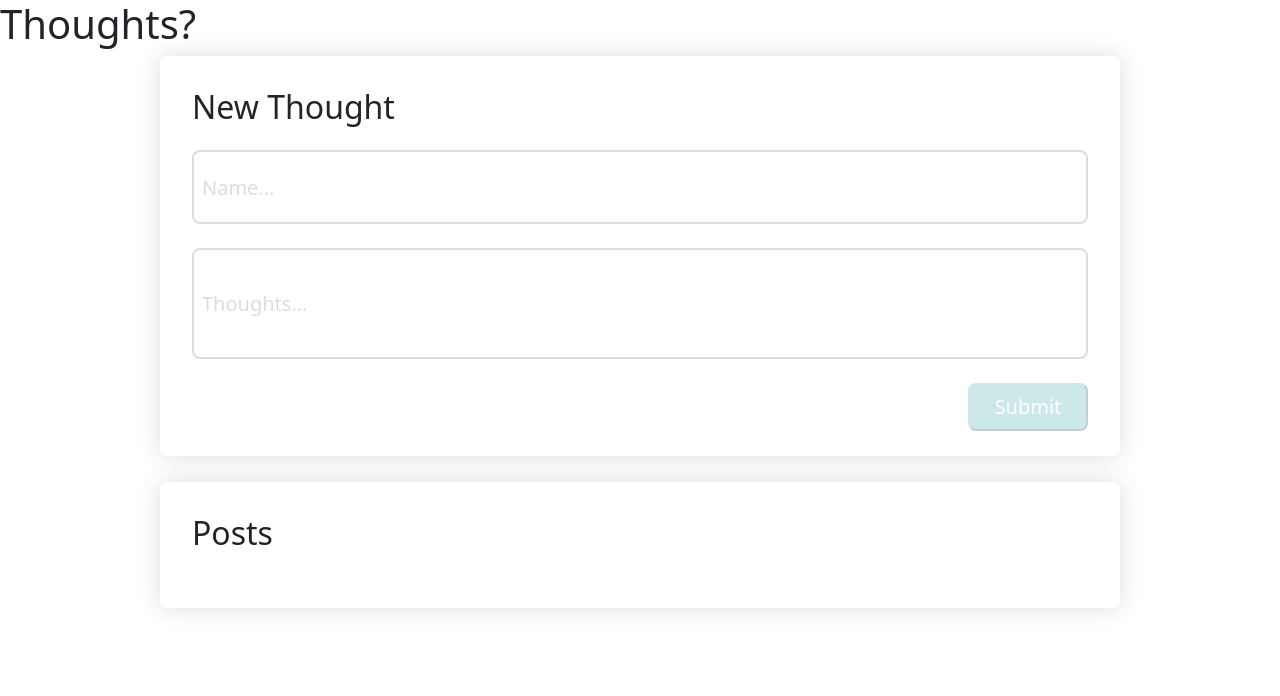
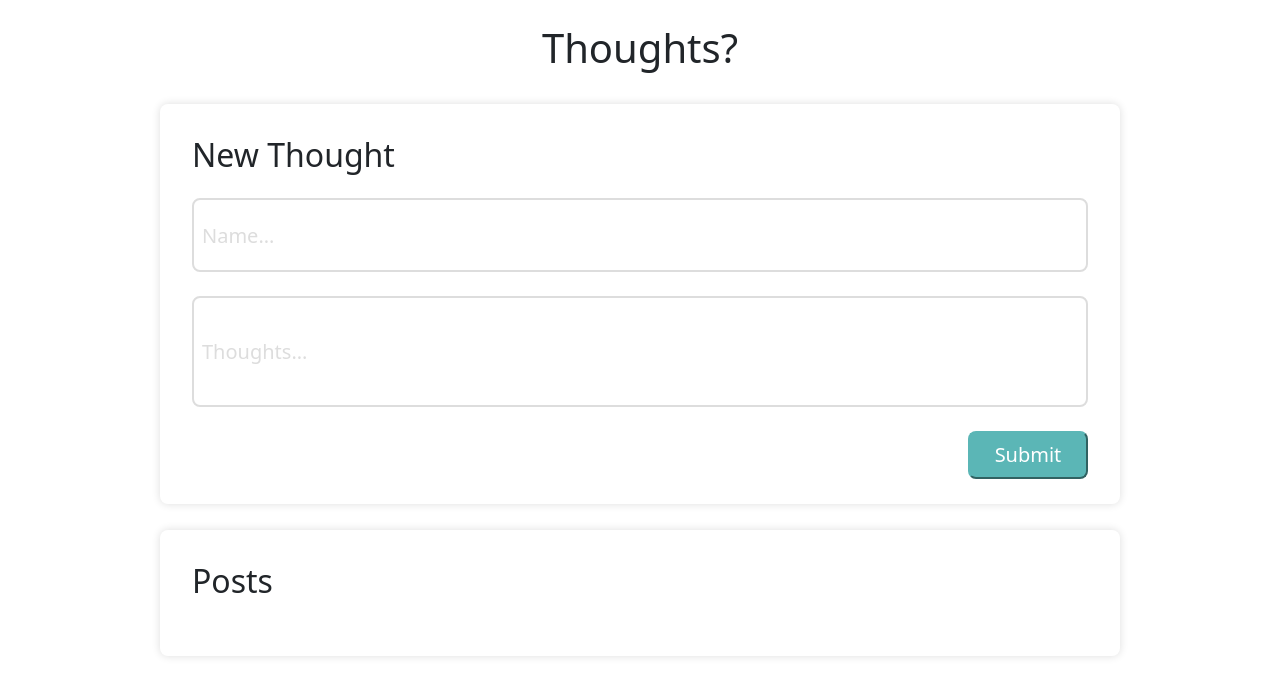
Before and after one commit to tatran5/cis197-hw4, a React (Vite) app: page / in a window 1280 px wide. Shown: the top 696 px of the page. Built offline with nearby package versions, Linux system fonts and the light colour scheme.

Commit message:
finished implementation

```diff
--- a/src/components/App.js
+++ b/src/components/App.js
@@ -20,7 +20,7 @@ const App = () => {
         <h2>New Thought</h2>
         <input className='input-field input-name' value={inputName} onChange={e => setInputName(e.target.value)} placeholder='Name...'/>
         <input className='input-field input-content' value={inputContent} onChange={e => setInputContent(e.target.value)} placeholder='Thoughts...'/>
-        <button className='submit-root-post' disabled={inputName.length === 0 || inputContent.length === 0} onClick={e => updateRootPosts(rootPosts, inputName, inputContent)}>Submit</button>
+        <button className='submit' disabled={inputName.length === 0 || inputContent.length === 0} onClick={e => updateRootPosts(rootPosts, inputName, inputContent)}>Submit</button>
       </div>
       <div className='posts'>
         <h2>Posts</h2>
--- a/src/components/InputReply.js
+++ b/src/components/InputReply.js
@@ -11,10 +11,10 @@ const InputReply = ({depth, replies, setReplies}) => {
   }
 
   return (
-    <div className='input reply'>
-      <input onChange={e => {setInputName(e.target.value)}} placeholder='Name...'/>
-      <input onChange={e => {setInputContent(e.target.value)}} placeholder='Thoughts...'/>
-      <button disabled={inputName.length === 0 || inputContent.length === 0} onClick={e => deleteInputReply(depth, setReplies)}>Submit</button>
+    <div className='reply-container'>
+      <input className='input-field reply-name' onChange={e => {setInputName(e.target.value)}} placeholder='Name...'/>
+      <input className='input-field reply-content' onChange={e => {setInputContent(e.target.value)}} placeholder='Thoughts...'/>
+      <button className='submit' disabled={inputName.length === 0 || inputContent.length === 0} onClick={e => deleteInputReply(depth, setReplies)}>Submit</button>
     </div>
   )
 }
--- a/src/components/Post.js
+++ b/src/components/Post.js
@@ -13,12 +13,18 @@ const Post = ({depth, name, content}) => {
   }
 
   const updateReply = () => {
-    setReplies([...replies, <InputReply depth={depth} replies={replies} setReplies={setReplies}/>])
+    if (replies.length === 0 || replies[replies.length - 1].type !== InputReply) {
+      setReplies([...replies, <InputReply depth={depth} replies={replies} setReplies={setReplies}/>])
+    } else {
+      setReplies(replies.slice(0, replies.length - 1))
+    }
   }
 
   const createReplyButton = () => {
     if (depth < Consts.maxDepth - 1) {
-      return <button className='reply' onClick={e => { updateReply() }}>Reply</button>
+      return (
+        <button className='reply' onClick={e => { updateReply() }}>Reply</button>
+      )
     } else {
       console.log('no')
     }
--- a/src/style/index.css
+++ b/src/style/index.css
@@ -1,4 +1,10 @@
 /* teal: rgb(91, 182, 182) */
+
+h1 {
+	padding-top: 3vh;
+	padding-bottom: 3vh;
+	text-align: center;
+}
 
 .input-container {
 	margin: auto;
@@ -7,9 +13,9 @@
 	width: 75%;
 	height: 50%;
 	border-radius: 1vh;
-	-moz-box-shadow: 0 0 3vh #ddd;
-	-webkit-box-shadow: 0 0 3vh #ddd;
-	box-shadow: 0 0 3vh #ddd;
+	-moz-box-shadow: 0 0 1vh #ddd;
+	-webkit-box-shadow: 0 0 1vh #ddd;
+	box-shadow: 0 0 1vh #ddd;
 }
 
 h2 {
@@ -45,7 +51,7 @@ h2 {
 	height: 33%;
 }
 
-.submit-root-post {
+.submit {
 	float: right;
 	background-color: rgb(91, 182, 182);
 	border-color:  rgb(91, 182, 182);
@@ -67,12 +73,13 @@ h2 {
 
 .posts {
 	margin: auto;
+	margin-bottom: 4vh;
 	padding: 4vh 4vh 4vh 4vh;
 	width: 75%;
 	border-radius: 1vh;
-	-moz-box-shadow: 0 0 3vh #ddd;
-	-webkit-box-shadow: 0 0 3vh #ddd;
-	box-shadow: 0 0 3vh #ddd;
+	-moz-box-shadow: 0 0 1vh #ddd;
+	-webkit-box-shadow: 0 0 1vh #ddd;
+	box-shadow: 0 0 1vh #ddd;
 }
 
 .post-container {
@@ -81,7 +88,7 @@ h2 {
 	width: 100%;
 	border-left: 2px solid #ddd;
 	padding-left: 1vh;
-	margin-bottom: 1vh;
+	margin-top: 2vh;
 }
 
 .post-name {
@@ -90,7 +97,7 @@ h2 {
 }
 
 .post {
-	width: 90%
+	width: 100%
 }
 
 .post-and-vote {
@@ -104,8 +111,9 @@ h2 {
 }
 
 .arrow {
-	width: 12px;
-	height: 12px;
+	margin-left: auto;
+	width: 8px;
+	height: 8px;
   border: solid black;
   border-width: 0 3px 3px 0;
   display: inline-block;
@@ -124,11 +132,25 @@ h2 {
 }
 
 .reply {
-	background-color: rgb(91, 182, 182);
-	border-color:  rgb(91, 182, 182);
+	background-color: transparent;
+	border-color:  transparent;
 	border-radius: 1vh;
-	height: 6vh;
-	width: 15vh;
-	font-size: 2.5vh;
-	color:white
+	height: 3vh;
+	width: fit-content;
+	font-size: 2vh;
+	color:rgb(91, 182, 182);
+	text-align: left;
+	padding-left: 0;
 }
+
+.reply-container {
+	margin-left: 1vh;
+	margin-bottom: 2%;
+	padding: 4vh 4vh 4vh 4vh;
+	width: 100%;
+	height: 50%;
+	border-radius: 1vh;
+	-moz-box-shadow: 0 0 1vh #ddd;
+	-webkit-box-shadow: 0 0 1vh #ddd;
+	box-shadow: 0 0 1vh #ddd;
+}
```
Also changed, not shown: src/images/message.png (added).
